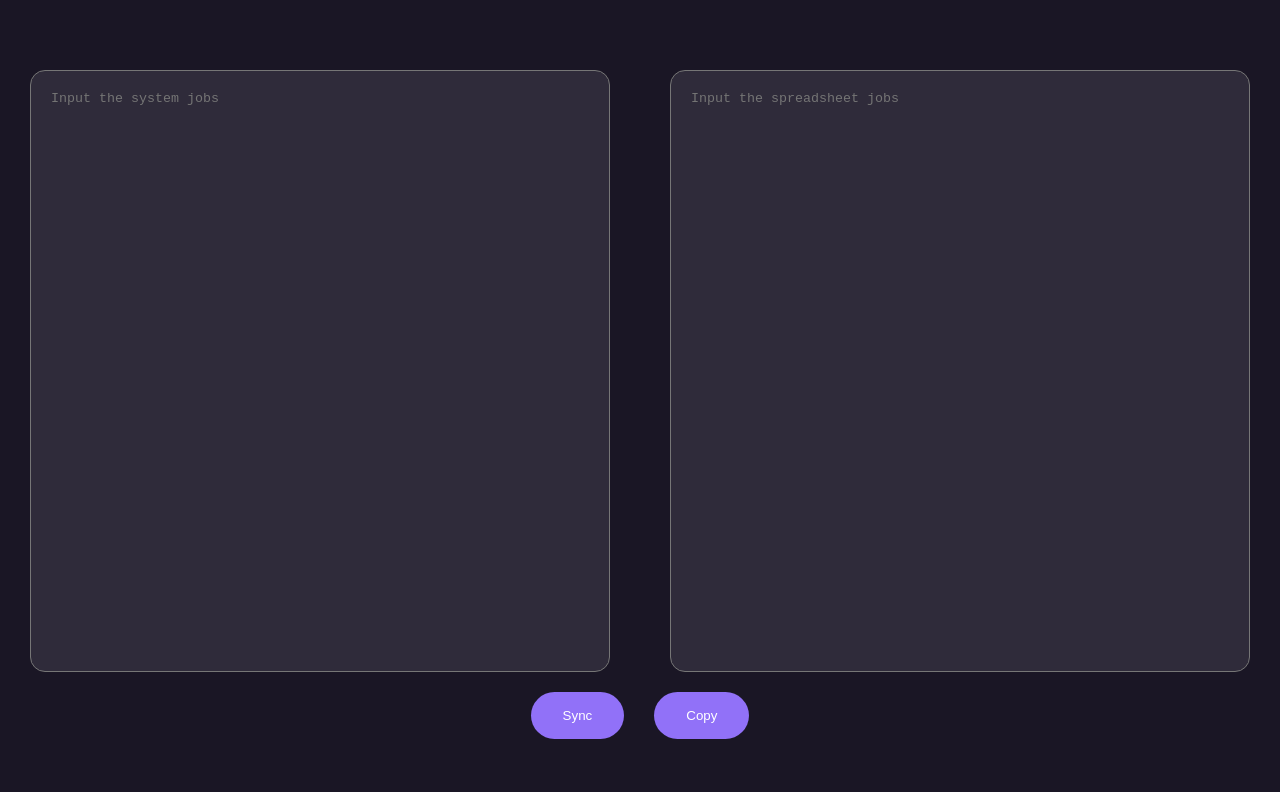
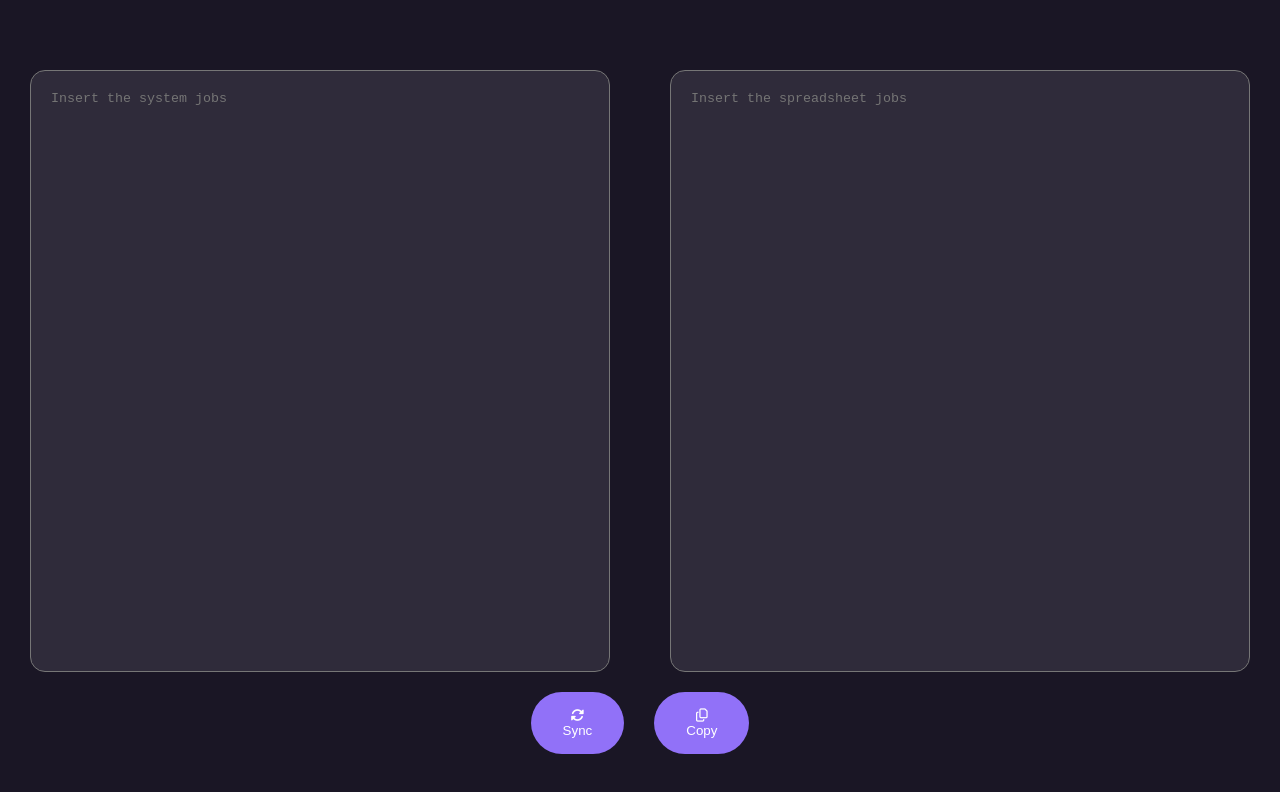
Before and after one commit to HelionSmoker/diff-sync, a website: page index.html in a window 1280 px wide. Drawn offline with Linux system fonts and the light colour scheme.

Commit message:
Use icons from font awesome

```diff
--- a/index.html
+++ b/index.html
@@ -6,18 +6,23 @@
     <meta name="viewport" content="width=device-width, initial-scale=1.0">
     <link rel="icon" type="image/x-icon" href="favicon.png">
     <link rel="stylesheet" href="styles.css">
+    <script src="https://kit.fontawesome.com/c3dc7cb2c6.js" crossorigin="anonymous"></script>
     <title>Sync Helper</title>
 </head>
 
 <body>
-    <div id="textarea-container">
-        <textarea id="textarea-left" placeholder="Input the system jobs"></textarea>
-        <textarea id="textarea-right" placeholder="Input the spreadsheet jobs"></textarea>
+    <div id="textarea-container" class="center">
+        <textarea id="textarea-left" placeholder="Insert the system jobs"></textarea>
+        <textarea id="textarea-right" placeholder="Insert the spreadsheet jobs"></textarea>
     </div>
 
-    <div id="buttons-container">
-        <button class="action-button" onclick="processInput()">Sync</button>
-        <button class="action-button" onclick="copyRows(this)">Copy</button>
+    <div id="buttons-container" class="center">
+        <button class="action-button" onclick="processInput(this)"><i class="fa-solid fa-rotate"></i>
+            <p>Sync</p>
+        </button>
+        <button id="copy-button" class="action-button" onclick="copyRows(this)"><i class="fa-regular fa-copy"></i>
+            <p>Copy</p>
+        </button>
     </div>
 
     <div id="table-container">
```
